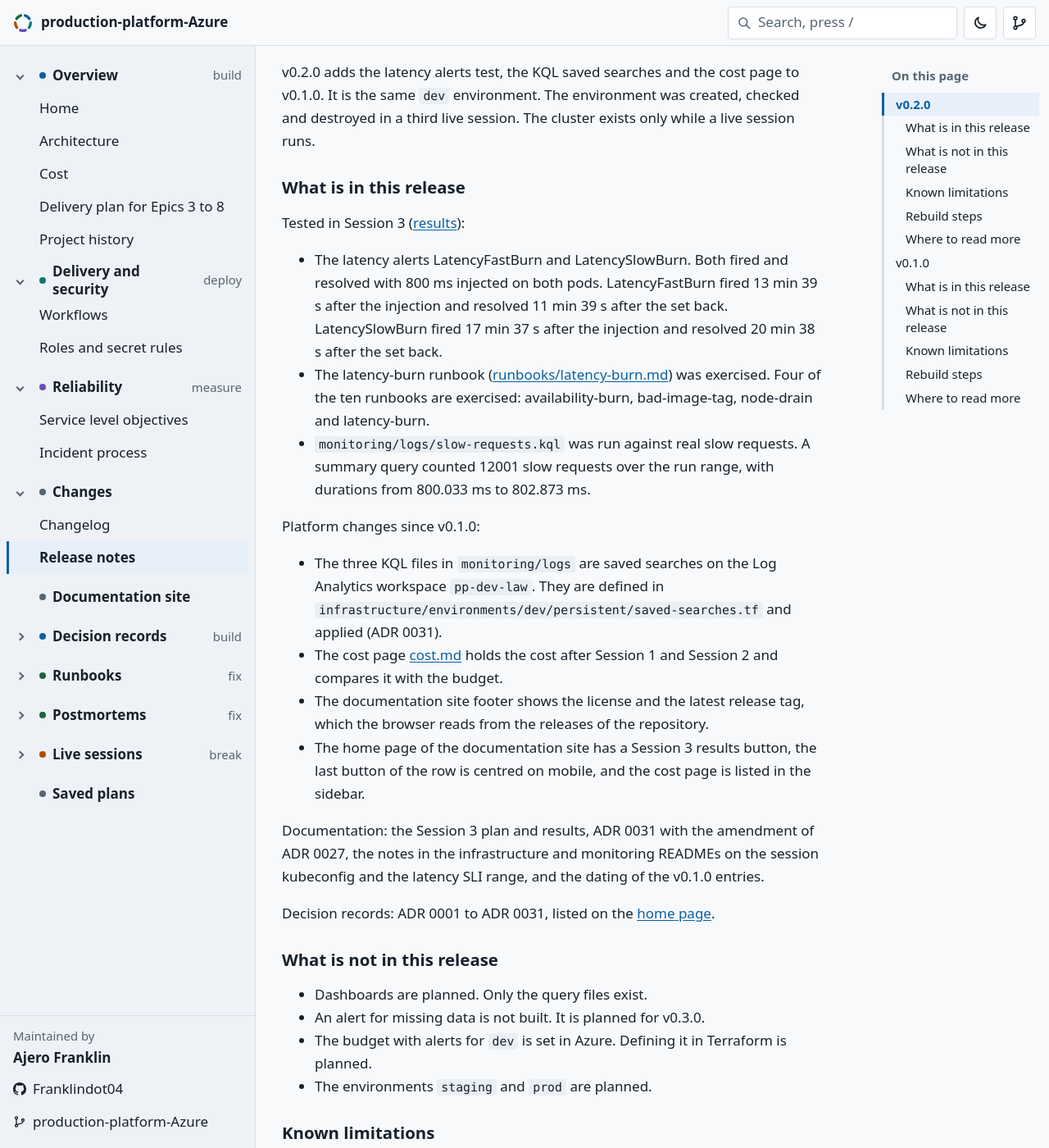
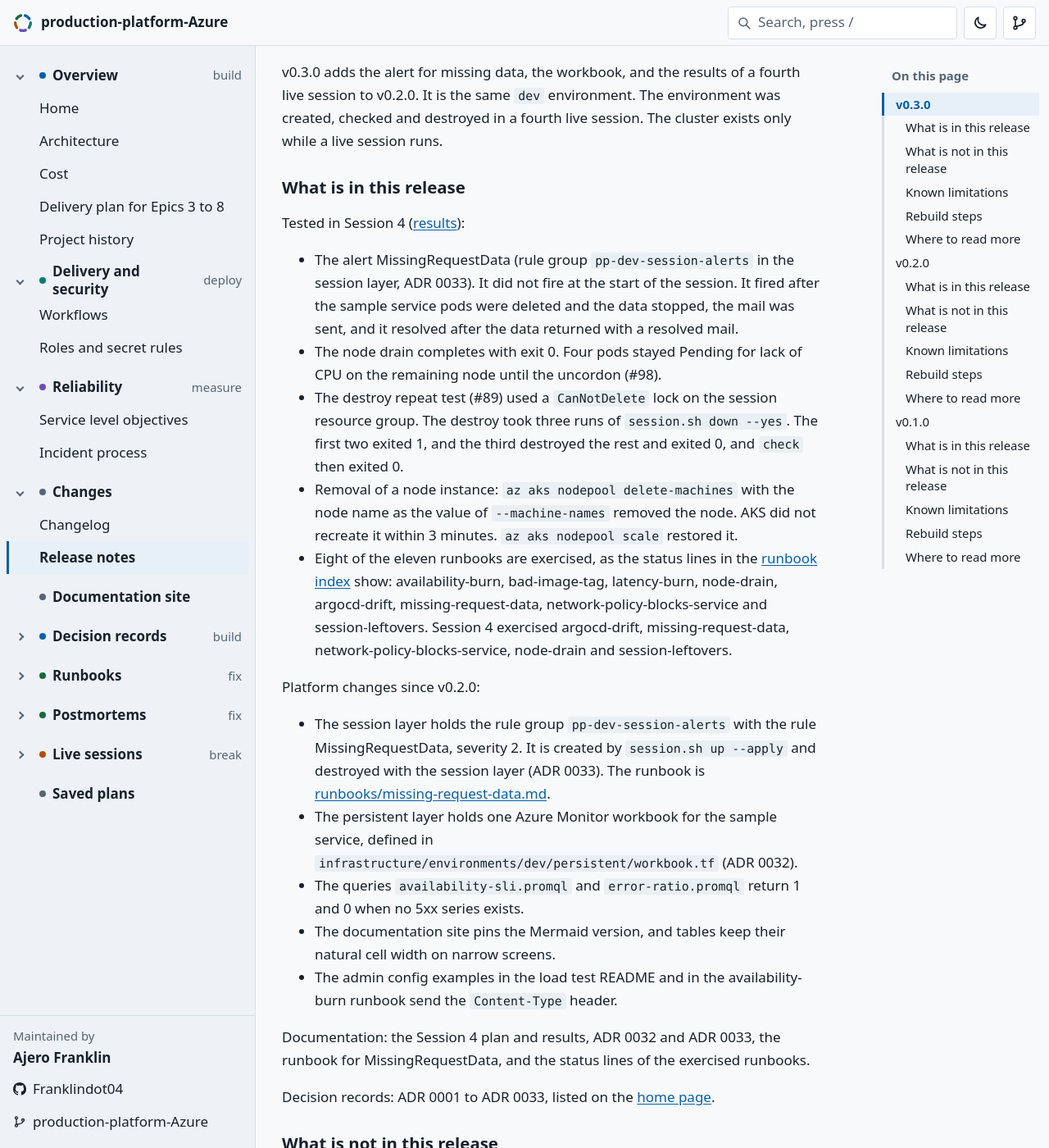
Before and after one commit to Franklindot04/production-platform-Azure, a Jekyll site: the page built from docs/release-notes.md, in a window 1280 px wide and 1400 px high, scrolled down 285 px. Shown: the whole window at 82% size. Built offline with Jekyll 4.4.1, drawn with Linux system fonts in a browser that asks for light colours; some web fonts are replaced; our own code applies the rules of GitHub Pages for plain Markdown files; comment, search, counter and statistics services are not loaded; some of the changed text lies outside the part shown.

Commit message:
add the v0.3.0 section to the release notes and the changelog (#153)

```diff
--- a/docs/release-notes.md
+++ b/docs/release-notes.md
@@ -1,6 +1,58 @@
 # Release notes
 
-v0.1.0 is the first release. v0.2.0 follows it.
+v0.1.0 is the first release. v0.2.0 and v0.3.0 follow it.
+
+## v0.3.0
+
+Not released yet
+
+v0.3.0 adds the alert for missing data, the workbook, and the results of a fourth live session to v0.2.0. It is the same `dev` environment. The environment was created, checked and destroyed in a fourth live session. The cluster exists only while a live session runs.
+
+### What is in this release
+
+Tested in Session 4 ([results](sessions/session-4-results.md)):
+
+- The alert MissingRequestData (rule group `pp-dev-session-alerts` in the session layer, ADR 0033). It did not fire at the start of the session. It fired after the sample service pods were deleted and the data stopped, the mail was sent, and it resolved after the data returned with a resolved mail.
+- The node drain completes with exit 0. Four pods stayed Pending for lack of CPU on the remaining node until the uncordon (#98).
+- The destroy repeat test (#89) used a `CanNotDelete` lock on the session resource group. The destroy took three runs of `session.sh down --yes`. The first two exited 1, and the third destroyed the rest and exited 0, and `check` then exited 0.
+- Removal of a node instance: `az aks nodepool delete-machines` with the node name as the value of `--machine-names` removed the node. AKS did not recreate it within 3 minutes. `az aks nodepool scale` restored it.
+- Eight of the eleven runbooks are exercised, as the status lines in the [runbook index](runbooks/README.md) show: availability-burn, bad-image-tag, latency-burn, node-drain, argocd-drift, missing-request-data, network-policy-blocks-service and session-leftovers. Session 4 exercised argocd-drift, missing-request-data, network-policy-blocks-service, node-drain and session-leftovers.
+
+Platform changes since v0.2.0:
+
+- The session layer holds the rule group `pp-dev-session-alerts` with the rule MissingRequestData, severity 2. It is created by `session.sh up --apply` and destroyed with the session layer (ADR 0033). The runbook is [runbooks/missing-request-data.md](runbooks/missing-request-data.md).
+- The persistent layer holds one Azure Monitor workbook for the sample service, defined in `infrastructure/environments/dev/persistent/workbook.tf` (ADR 0032).
+- The queries `availability-sli.promql` and `error-ratio.promql` return 1 and 0 when no 5xx series exists.
+- The documentation site pins the Mermaid version, and tables keep their natural cell width on narrow screens.
+- The admin config examples in the load test README and in the availability-burn runbook send the `Content-Type` header.
+
+Documentation: the Session 4 plan and results, ADR 0032 and ADR 0033, the runbook for MissingRequestData, and the status lines of the exercised runbooks.
+
+Decision records: ADR 0001 to ADR 0033, listed on the [home page](index.md).
+
+### What is not in this release
+
+- The budget with alerts for `dev` is set in Azure. Defining it in Terraform is planned.
+- The environments `staging` and `prod` are planned.
+
+### Known limitations
+
+- The runbooks pod-not-ready, key-vault-mount-fails and image-pull-refused were run in Session 4 and are not marked as exercised. Their corrections are tracked in #151.
+- The cause of the block on the node resource group `pp-dev-aks-nodes-rg` during a destroy was not found.
+- The results page does not record: the rebuild time and the state of the Applications after the bootstrap, the steps run in experiments 1 to 5, the result of experiment 6, the time of the data stop in experiment 5, the names of the four Pending pods, the requests per node before the drain, the time to placement after the uncordon, and the time until the restored node was `Ready`.
+- The network policy block experiment on `allow-ingress-controller` has no recorded result. Deleting `allow-metrics-scrape` alone did not stop a running scrape.
+- The pod state during the single node phase of the node removal was not measured.
+- The limits of v0.2.0 that Session 4 did not change stay: the expression value at fire for LatencySlowBurn is not recorded, the observed firing order of the latency alerts differs from the calculated order with no cause established, and the request count in the log table (34145) differs from the k6 count (36001).
+- The cost page covers Session 1 and Session 2. The costs of Session 3 and Session 4 are not in it.
+- The range test from a second address and a screenshot of the Argo CD UI have not been done. The regional quota is 4 vCPU, and the node pool has two nodes ([architecture.md](architecture.md)).
+
+### Rebuild steps
+
+The steps are the same as for v0.1.0 (see [v0.1.0](#v010)), and `session.sh up --apply` now also creates the rule group `pp-dev-session-alerts`. The run sheet of the latest session is in [session-4.md](sessions/session-4.md). In Session 4 `session.sh up --apply` added 11 resources. A destroy can need more than one run of `session.sh down --yes`: repeat it and `session.sh check` until `check` exits 0 ([runbooks/session-leftovers.md](runbooks/session-leftovers.md)).
+
+### Where to read more
+
+The full list of changes is in the [changelog](changelog.md). The sessions are documented in [Session 1](sessions/session-1.md), [Session 2](sessions/session-2.md), [Session 3](sessions/session-3.md) and [Session 4](sessions/session-4.md), with their results in [Session 1 results](sessions/session-1-results.md), [Session 2 results](sessions/session-2-results.md), [Session 3 results](sessions/session-3-results.md) and [Session 4 results](sessions/session-4-results.md).
 
 ## v0.2.0
 
```
Also changed, not shown: docs/changelog.md.
